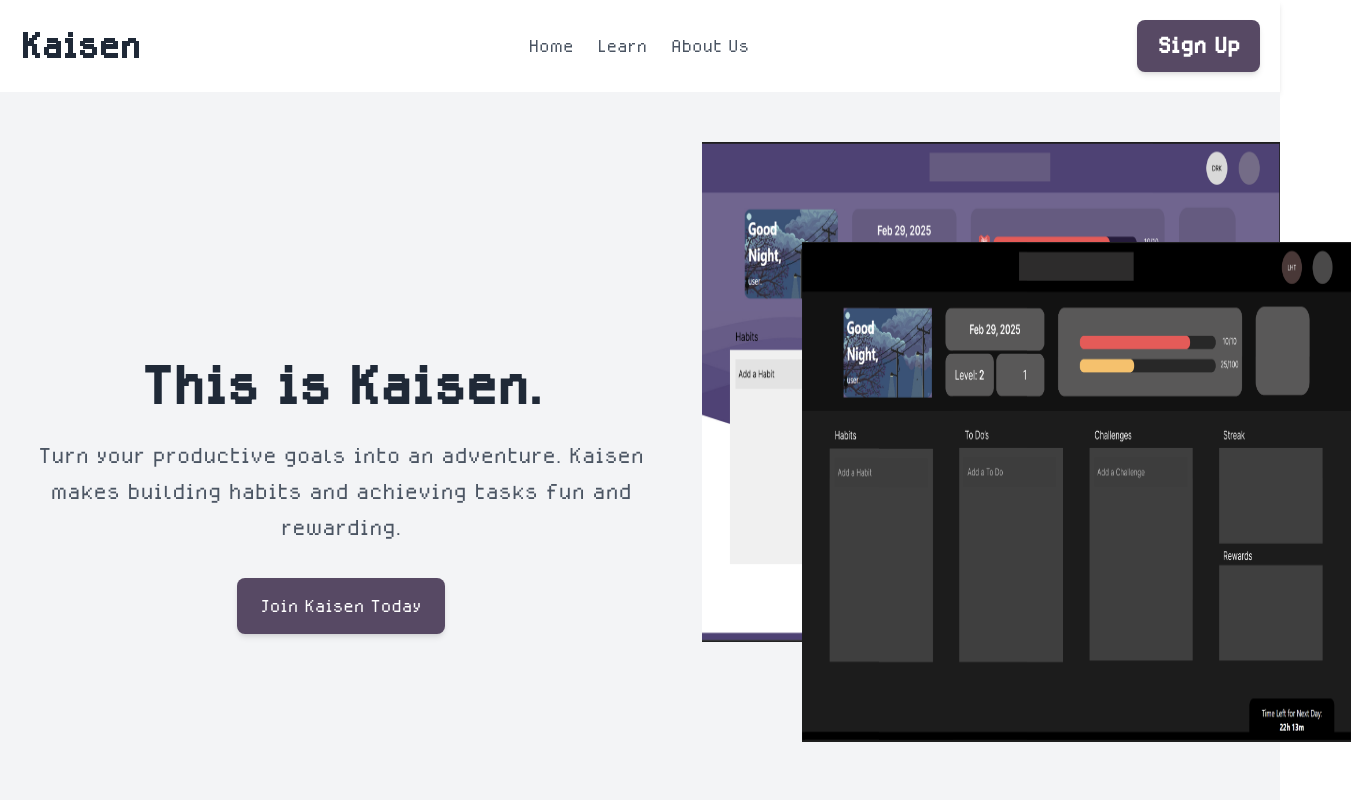
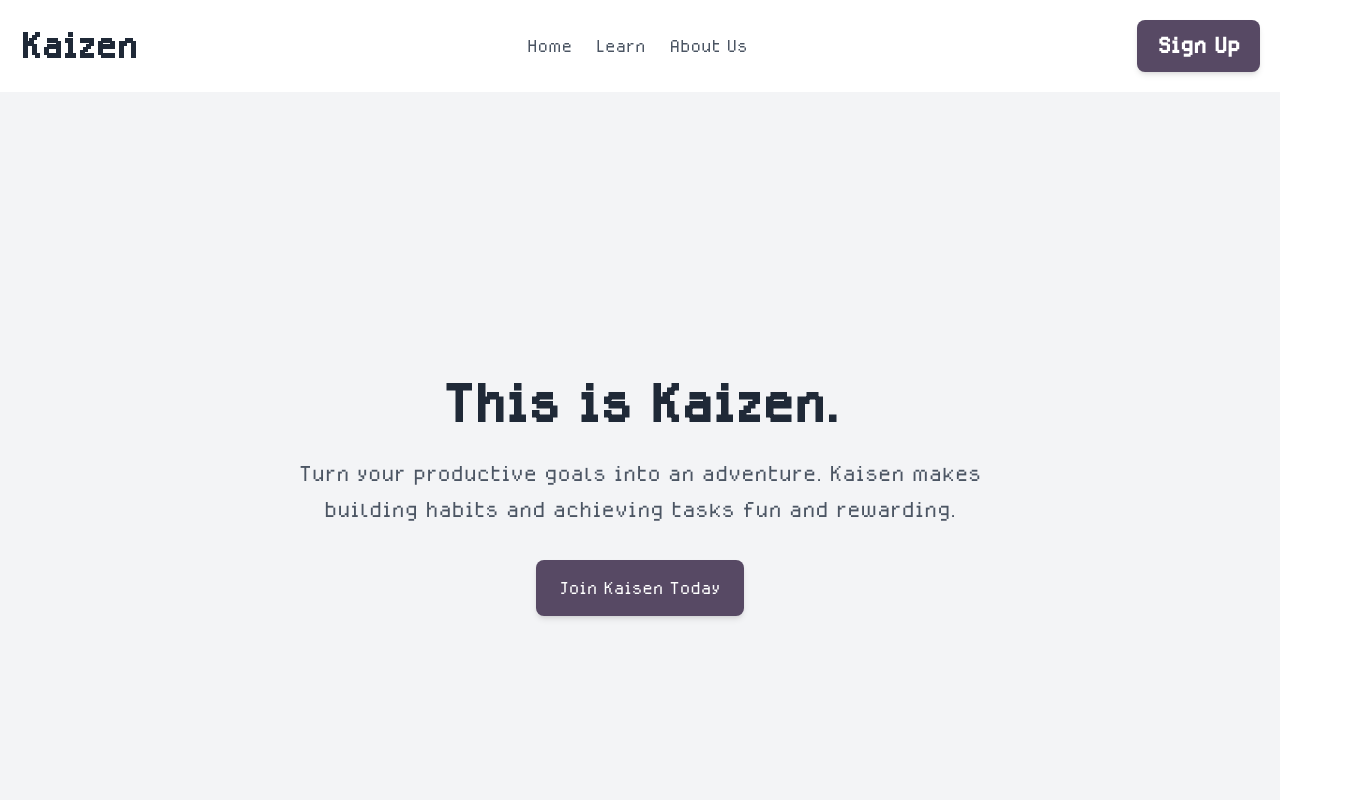
Before and after one commit to nikunjagarwal05/Habit-Tracker, a React (Vite) app: page / in a window 1280 px wide. Shown: the top 800 px of the page, 1351 px wide, since content can reach past the window. Built offline with nearby package versions, Linux system fonts and the light colour scheme.

Commit message:
Home-page

```diff
--- a/src/components/Homepage.jsx
+++ b/src/components/Homepage.jsx
@@ -8,7 +8,7 @@
     <div style={{fontFamily: 'crux'}}>
         {/* Navbar */}
         <nav className="flex justify-between items-center p-5 bg-white shadow-md dark:bg-gray-800">
-            <span className="text-5xl font-bold text-gray-800 dark:text-white">Kaisen</span>
+            <span className="text-5xl font-bold text-gray-800 dark:text-white">Kaizen</span>
             <ul className="flex space-x-6 text-lg font-medium">
                 <li><a href="http://localhost:5173/Kaizen" className="text-gray-600 hover:text-gray-900 dark:text-gray-300 dark:hover:text-white text-2xl">Home</a></li>
                 <li><a href="#" className="text-gray-600 hover:text-gray-900 dark:text-gray-300 dark:hover:text-white text-2xl">Learn </a> </li>
@@ -20,16 +20,16 @@
         {/* Hero Section */}
         <section className="h-screen flex justify-center items-center bg-gray-100 dark:bg-gray-900 gap-[20px]">
             <div className="flex flex-col justify-center items-center px-6">
-                <h1 className="text-7xl font-bold text-gray-800 dark:text-white mb-4">This is Kaisen.</h1>
+                <h1 className="text-7xl font-bold text-gray-800 dark:text-white mb-4">This is Kaizen.</h1>
                 <p className="text-3xl text-gray-600 dark:text-gray-300 text-center max-w-3xl">
                     Turn your productive goals into an adventure. Kaisen makes building
                     habits and achieving tasks fun and rewarding.</p>
                 <button className="mt-8 bg-[#574964] hover:bg-[#35293f] text-white px-6 py-3 rounded-lg text-2xl font-medium shadow-md transition duration-300">Join Kaisen Today</button>
             </div>
-            <div className="relative h-[700px] w-[700px]">
-                <img className="bg-cover absolute h-[500px] w-full top-0 left-0" src={lightImage} alt="light-mode" />
-                <img className="bg-cover absolute h-[500px] w-[95%] top-[100px] left-[100px]" src={darkImage} alt="dark-mode" />
-            </div>
+            {/* <div className="relative h-[700px] w-[700px]">
+                <img className="bg-cover absolute h-[500px] w-[95%] top-0 left-0" src={darkImage} alt="dark-mode" />
+                <img className="bg-cover absolute h-[500px] w-full top-[100px] left-[100px]" src={lightImage} alt="light-mode" />
+            </div> */}
         </section>
 
         {/* Habit Functionality Section */}
--- /dev/null
+++ b/src/components/pageNotFound.jsx
@@ -0,0 +1,11 @@
+import { Link } from "react-router-dom";
+
+export default function PageNotFound() {
+  return (
+    <div className="flex flex-col gap-2">
+      404 Page Not Found :(
+      <Link to="/">Home From Link</Link>
+      <a href="/">Home From A</a>
+    </div>
+  );
+}
--- a/src/index.css
+++ b/src/index.css
@@ -1,3 +1,4 @@
+@import url('https://fonts.googleapis.com/css2?family=Press+Start+2P&display=swap');
 @tailwind base;
 @tailwind components;
 @tailwind utilities;
@@ -6,10 +7,8 @@
     @apply transition-colors duration-200;
 }
 
-@import url('https://fonts.googleapis.com/css2?family=Press+Start+2P&display=swap');
-
 body {
-    font-family: 'Press Start 2P', cursive;
+    font-family: 'Press Start 2P';
 }
 
 .light{
--- a/src/main.jsx
+++ b/src/main.jsx
@@ -4,16 +4,20 @@
 import App from './App.jsx';
 import './index.css';
 import Homepage from './components/Homepage.jsx';
+import pageNotFound from './components/pageNotFound.jsx';
 
 const router = createBrowserRouter([
   {
     path: '/',
     element: <Homepage />,
-    errorElement: <div>404 Not Found</div>
   },
   {
     path: '/kaizen',
     element: <App />,
+  },
+  {
+    path: '*',
+    element: <pageNotFound/>,
   },
 ]);
 
```
